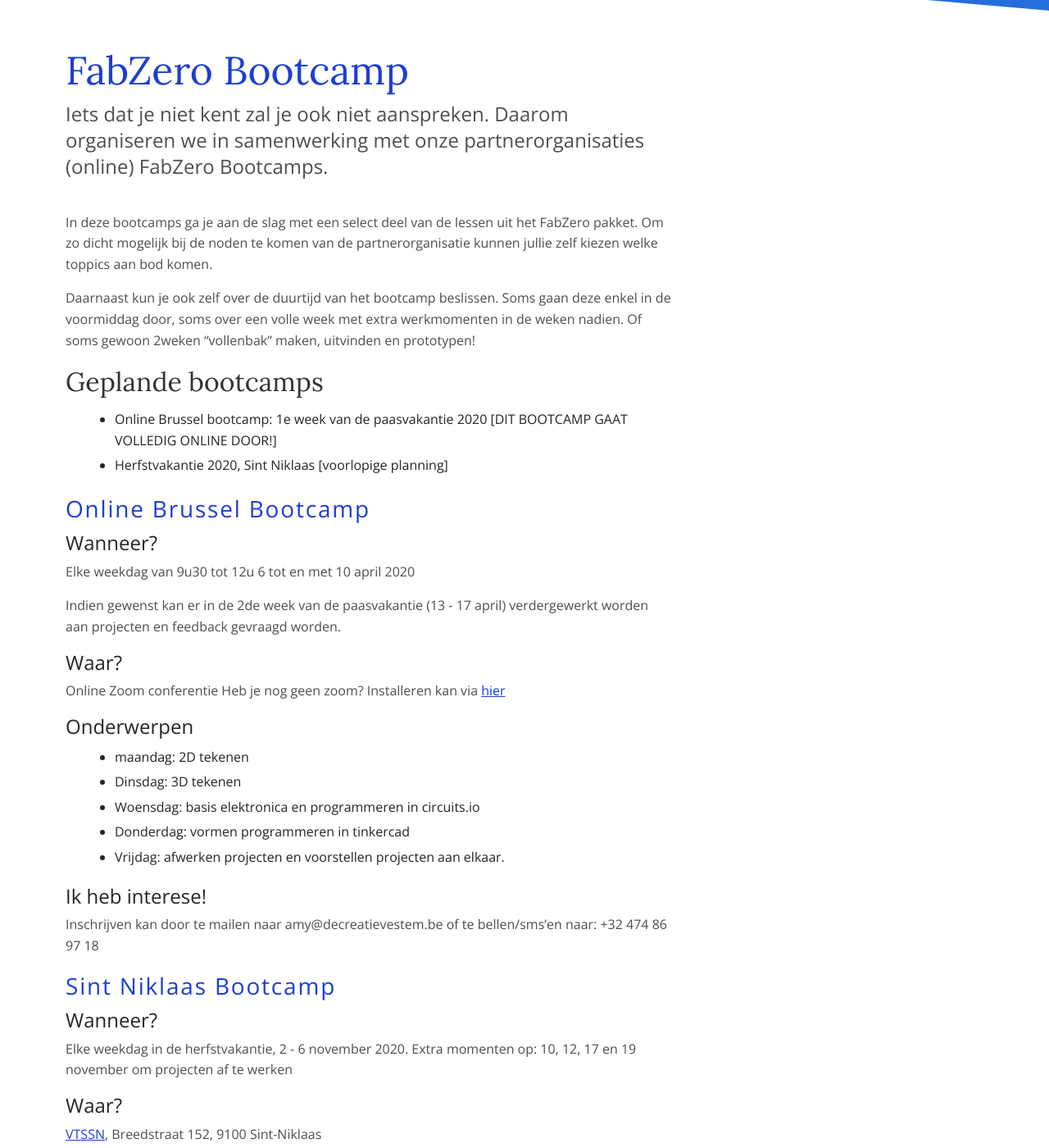
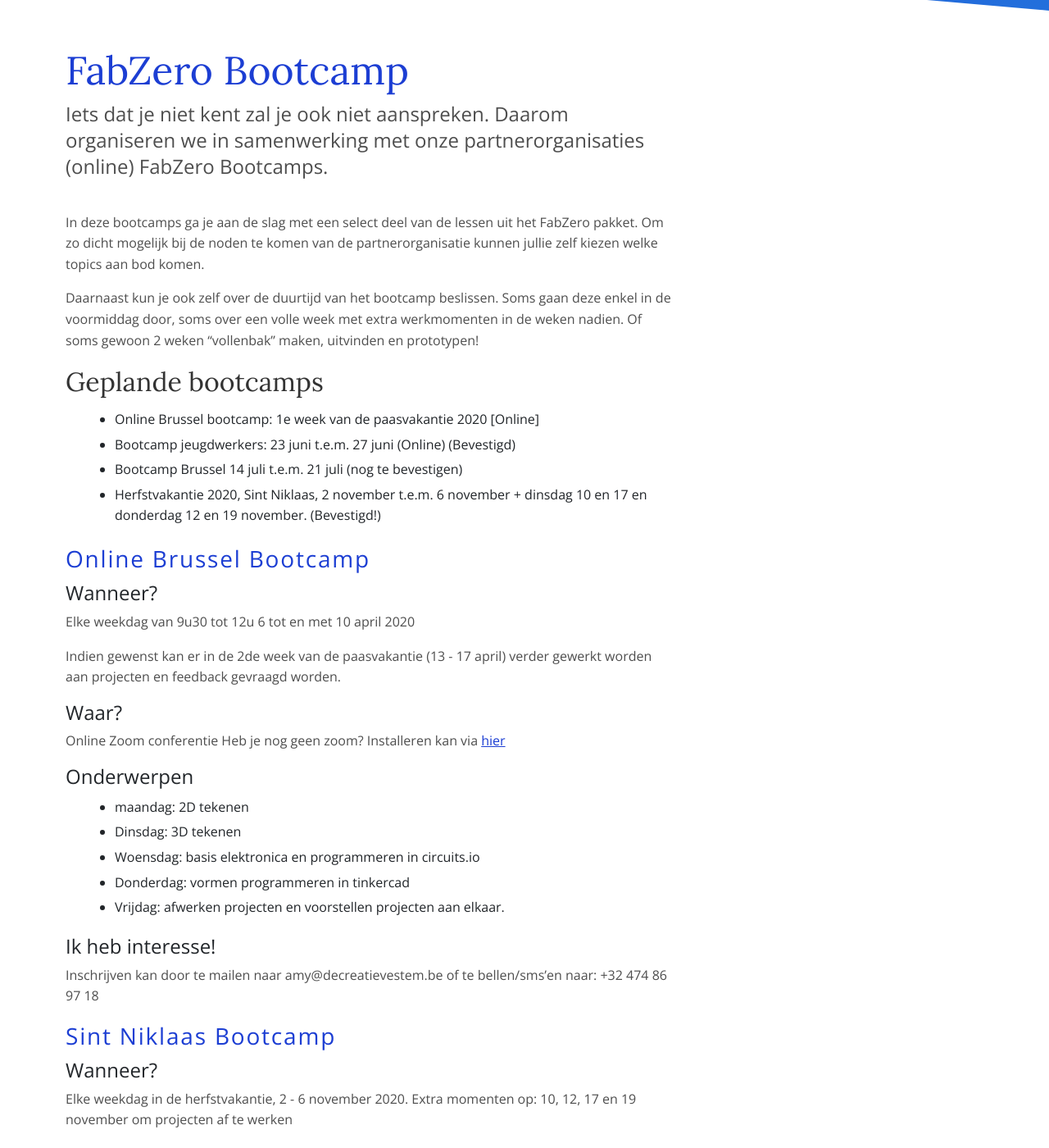
Before and after one commit to IngegnoMakerSpace/inclusievekets, a Jekyll site: the page built from _services/bootcamp.md, in a window 1280 px wide and 1400 px high, scrolled down 293 px. Shown: the whole window at 82% size. Built offline with Jekyll 4.4.1, drawn with Linux system fonts in a browser that asks for light colours.

Commit message:
update bootcamp

```diff
--- a/_services/bootcamp.md
+++ b/_services/bootcamp.md
@@ -6,14 +6,16 @@ image: '/services/default.png'
 Iets dat je niet kent zal je ook niet aanspreken.
 Daarom organiseren we in samenwerking met onze partnerorganisaties (online) FabZero Bootcamps.
 
-In deze bootcamps ga je aan de slag met een select deel van de lessen uit het FabZero pakket. Om zo dicht mogelijk bij de noden te komen van de partnerorganisatie kunnen jullie zelf kiezen welke toppics aan bod komen.
+In deze bootcamps ga je aan de slag met een select deel van de lessen uit het FabZero pakket. Om zo dicht mogelijk bij de noden te komen van de partnerorganisatie kunnen jullie zelf kiezen welke topics aan bod komen.
 
-Daarnaast kun je ook zelf over de duurtijd van het bootcamp beslissen. Soms gaan deze enkel in de voormiddag door, soms over een volle week met extra werkmomenten in de weken nadien. Of soms gewoon 2weken "vollenbak" maken, uitvinden en prototypen!
+Daarnaast kun je ook zelf over de duurtijd van het bootcamp beslissen. Soms gaan deze enkel in de voormiddag door, soms over een volle week met extra werkmomenten in de weken nadien. Of soms gewoon 2 weken "vollenbak" maken, uitvinden en prototypen!
 
 
 ## Geplande bootcamps
-- Online Brussel bootcamp: 1e week van de paasvakantie 2020 [DIT BOOTCAMP GAAT VOLLEDIG ONLINE DOOR!]
-- Herfstvakantie 2020, Sint Niklaas [voorlopige planning]
+- Online Brussel bootcamp: 1e week van de paasvakantie 2020 [Online]
+- Bootcamp jeugdwerkers: 23 juni t.e.m. 27 juni (Online) (Bevestigd)
+- Bootcamp Brussel 14 juli t.e.m. 21 juli (nog te bevestigen)
+- Herfstvakantie 2020, Sint Niklaas, 2 november t.e.m. 6 november + dinsdag 10 en 17 en donderdag 12 en 19 november.  (Bevestigd!)
 
 
 ### Online Brussel Bootcamp
@@ -21,7 +23,7 @@ Daarnaast kun je ook zelf over de duurtijd van het bootcamp beslissen. Soms gaan
 Elke weekdag van 9u30 tot 12u
 6 tot en met 10 april 2020
 
-Indien gewenst kan er in de 2de week van de paasvakantie (13 - 17 april) verdergewerkt worden aan projecten en feedback gevraagd worden.
+Indien gewenst kan er in de 2de week van de paasvakantie (13 - 17 april) verder gewerkt worden aan projecten en feedback gevraagd worden.
 
 #### Waar?
 Online Zoom conferentie
@@ -34,7 +36,7 @@ Heb je nog geen zoom? Installeren kan via [hier](zoon.us)
 - Donderdag: vormen programmeren in tinkercad
 - Vrijdag: afwerken projecten en voorstellen projecten aan elkaar.
 
-#### Ik heb interese!
+#### Ik heb interesse!
 Inschrijven kan door te mailen naar amy@decreatievestem.be of te bellen/sms'en naar: +32 474 86 97 18
 
 ### Sint Niklaas Bootcamp
```
Also changed, not shown: services.html (+11 -9 lines).
